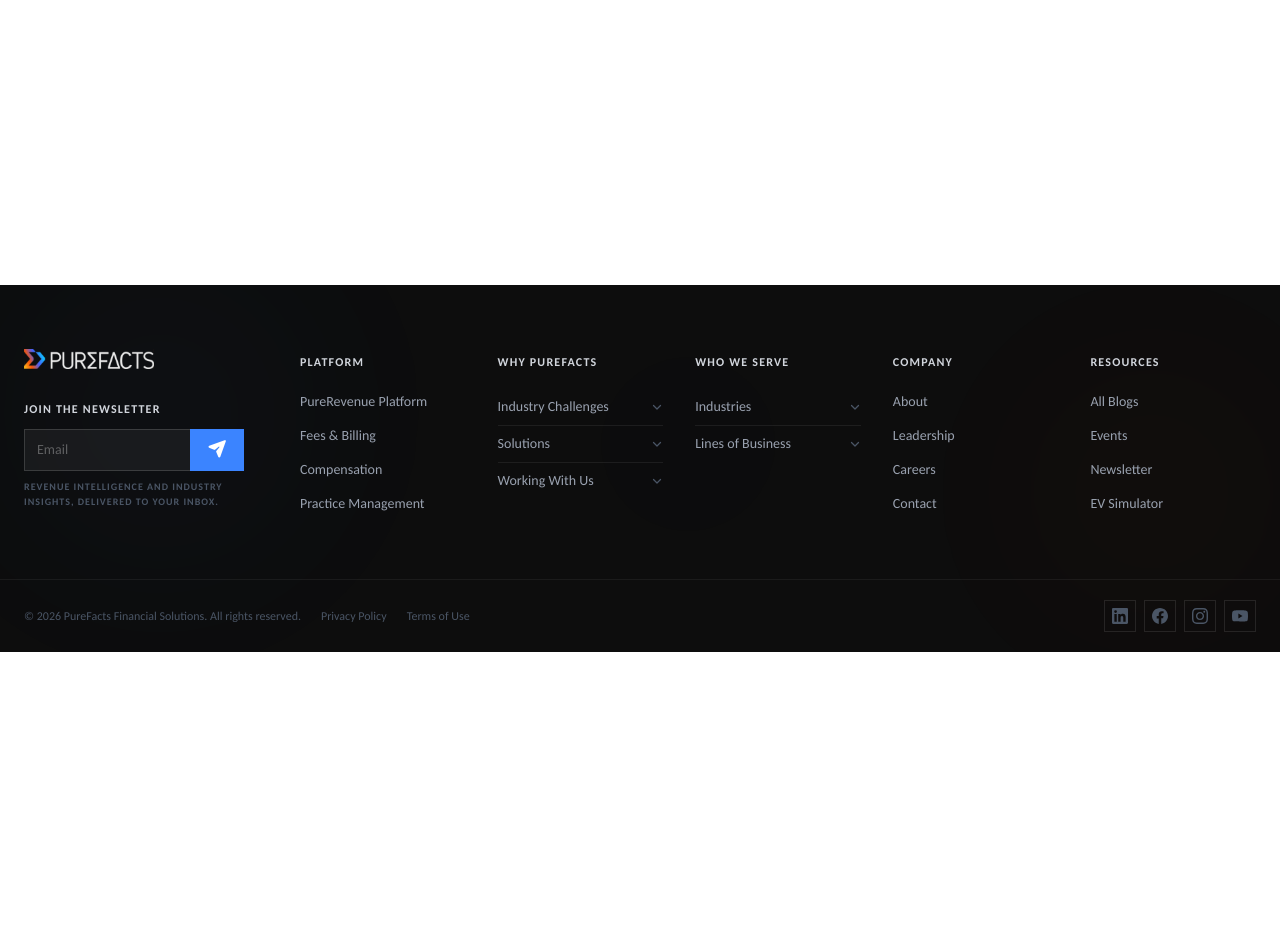
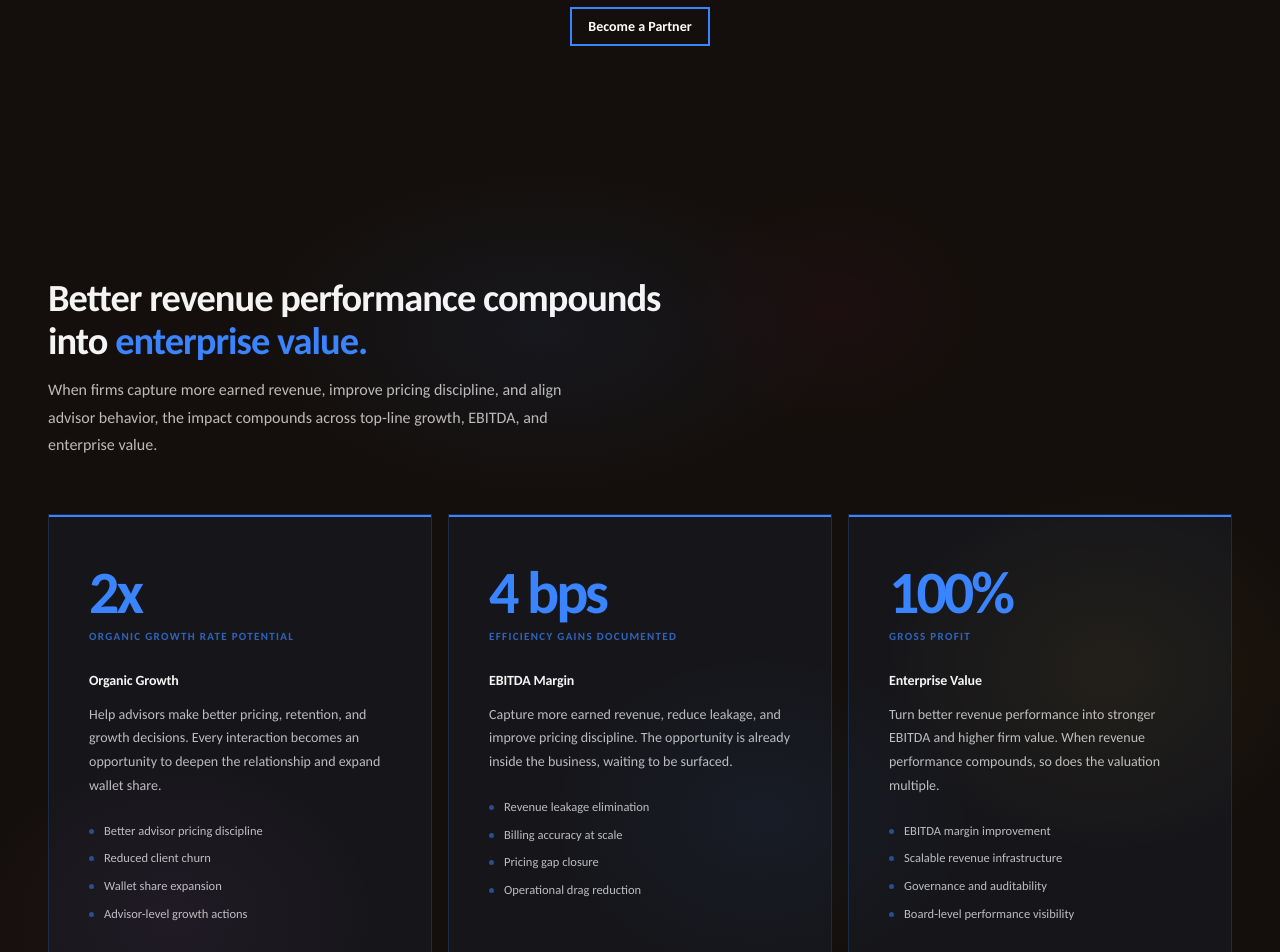
Before and after one commit to AngelloPaperplane/purefacts-stg, a Next.js app: page /about/partner in a window 1280 px wide. Before the commit this address had no page. Shown: the part 620-1572 px from the top of the page. Before the commit the page ends 1272 px from the top, so only its background shows below. Built offline with nearby package versions, Linux system fonts and the light colour scheme.

Commit message:
[fix] changes

```diff
--- /dev/null
+++ b/app/about/partner/ContentParnerClient.tsx
@@ -0,0 +1,131 @@
+
+'use client'
+
+
+import { useEffect, useRef, useState } from 'react'
+import Link from 'next/link'
+
+function useBreakpoint() {
+  const [w, setW] = useState(1280)
+  useEffect(() => {
+    const update = () => setW(window.innerWidth)
+    update()
+    window.addEventListener('resize', update)
+    return () => window.removeEventListener('resize', update)
+  }, [])
+  return { isMobile: w < 640, isTablet: w < 1024, w }
+}
+
+const C = {
+  bg:      '#140f0c',
+  surface: '#1a1410',
+  azure:   '#3b84ff',
+  mand:    '#fb5607',
+  honey:   '#ffb30c',
+  indigo:  '#4760FF',
+  text:    '#f4f4f4',
+  muted:   'rgba(244,244,244,0.75)',
+  subtle:  'rgba(244,244,244,0.45)',
+  border:  'rgba(255,255,255,0.07)',
+}
+
+const SUNSET = 'linear-gradient(135deg,#FACC22 0%,#FB5607 35%,#4760FF 70%,#0DCCFF 100%)'
+
+function Hero() {
+  const { isMobile, isTablet } = useBreakpoint()
+  const [mounted, setMounted] = useState(false)
+  useEffect(() => { setTimeout(() => setMounted(true), 80) }, [])
+  return (
+    <section style={{ position: 'relative', overflow: 'hidden', background: 'radial-gradient(ellipse 120% 80% at 50% 10%, #1a1e2e 0%, #140f0c 55%)', minHeight: isMobile ? 'auto' : '65vh', display: 'flex', alignItems: 'flex-start' }}>
+      <div style={{ position: 'absolute', bottom: 0, left: 0, right: 0, height: 180, background: `linear-gradient(to bottom, transparent, ${C.bg})`, pointerEvents: 'none', zIndex: 1 }} aria-hidden="true" />
+      <div style={{ maxWidth: 1280, margin: '0 auto', padding: isMobile ? '0 20px' : isTablet ? '0 32px' : '0 48px', width: '100%', textAlign: 'center', position: 'relative', zIndex: 2, paddingTop: isMobile ? 112 : 160, paddingBottom: isMobile ? 96 : 130 }}>
+        <div style={{ fontSize:14, fontWeight:700, letterSpacing:'0.18em', textTransform:'uppercase', color:C.azure, marginBottom:14 }}>Connected by design</div>
+        <h1 style={{ fontSize: 'clamp(2.25rem, 5vw, 4rem)', fontWeight: 700, lineHeight: 1.04, letterSpacing: '-0.028em', color: C.text, maxWidth: 820, margin: '0 auto 24px', opacity: mounted ? 1 : 0, transform: mounted ? 'translateY(0)' : 'translateY(20px)', transition: 'opacity 0.7s ease 0.08s, transform 0.7s ease 0.08s' }}>
+          Stronger together.<br />
+          <span style={{ background: SUNSET, WebkitBackgroundClip: 'text', WebkitTextFillColor: 'transparent', backgroundClip: 'text' }}>Built for impact.</span>
+        </h1>
+        <p style={{ fontSize: isMobile ? '1.125rem' : '1.5rem', color: C.text, lineHeight: 1.75, maxWidth: 600, margin: '0 auto 44px', opacity: mounted ? 1 : 0, transform: mounted ? 'translateY(0)' : 'translateY(20px)', transition: 'opacity 0.7s ease 0.16s, transform 0.7s ease 0.16s' }}>
+          The PureFacts Partner Program empowers organizations to create more value, accelerate growth, and deliver exceptional results-together.
+        </p>
+        <div style={{ opacity: mounted ? 1 : 0, transform: mounted ? 'translateY(0)' : 'translateY(20px)', transition: 'opacity 0.7s ease 0.24s, transform 0.7s ease 0.24s' }}>
+          <Link href="/contact" className="btn-primary">Become a Partner</Link>
+        </div>
+      </div>
+    </section>
+  )
+}
+
+function useInView(threshold = 0.08) {
+  const ref = useRef<HTMLElement>(null)
+  const [inView, setInView] = useState(false)
+  useEffect(() => {
+    const el = ref.current; if (!el) return
+    const obs = new IntersectionObserver(
+      ([e]) => { if (e.isIntersecting) setInView(true) }, { threshold }
+    )
+    obs.observe(el)
+    return () => obs.disconnect()
+  }, [threshold])
+  return { ref, inView }
+}
+
+function ChooseYourPath(){
+  const { isMobile, isTablet } = useBreakpoint()
+  const { ref, inView } = useInView()
+  const ITEMS = [
+    { label:'Organic Growth',  stat:'2x',    statSub:'organic growth rate potential', body:'Help advisors make better pricing, retention, and growth decisions. Every interaction becomes an opportunity to deepen the relationship and expand wallet share.',                  points:['Better advisor pricing discipline','Reduced client churn','Wallet share expansion','Advisor-level growth actions'] },
+    { label:'EBITDA Margin',   stat:'4 bps', statSub:'efficiency gains documented',   body:'Capture more earned revenue, reduce leakage, and improve pricing discipline. The opportunity is already inside the business, waiting to be surfaced.',                              points:['Revenue leakage elimination','Billing accuracy at scale','Pricing gap closure','Operational drag reduction'] },
+    { label:'Enterprise Value',stat:'100%', statSub:'Gross Profit',       body:'Turn better revenue performance into stronger EBITDA and higher firm value. When revenue performance compounds, so does the valuation multiple.',                                    points:['EBITDA margin improvement','Scalable revenue infrastructure','Governance and auditability','Board-level performance visibility'] },
+  ]
+  return (
+    <section ref={ref as React.RefObject<HTMLElement>} style={{ background:C.bg, padding:isMobile ? '64px 0' : '100px 0', position:'relative', overflow:'hidden' }}>
+      <div style={{ position:'absolute', top:'-5%', left:'15%', width:700, height:400, pointerEvents:'none', background:'radial-gradient(ellipse, rgba(59,132,255,0.07) 0%, transparent 60%)' }} aria-hidden="true" />
+      <div style={{ position:'absolute', top:'30%', right:'-8%', width:550, height:450, pointerEvents:'none', background:'radial-gradient(ellipse, rgba(255,179,12,0.06) 0%, transparent 58%)' }} aria-hidden="true" />
+      <div style={{ position:'absolute', bottom:'-5%', left:'-6%', width:500, height:400, pointerEvents:'none', background:'radial-gradient(ellipse, rgba(237,101,208,0.05) 0%, transparent 58%)' }} aria-hidden="true" />
+      <div style={{ position:'absolute', top:'50%', left:'40%', width:500, height:380, pointerEvents:'none', background:'radial-gradient(ellipse, rgba(59,132,255,0.05) 0%, transparent 60%)' }} aria-hidden="true" />
+      <div style={{ position:'absolute', top:'-2%', right:'20%', width:380, height:300, pointerEvents:'none', background:'radial-gradient(ellipse, rgba(255,0,110,0.04) 0%, transparent 58%)' }} aria-hidden="true" />
+
+      <div style={{ maxWidth:1280, margin:'0 auto', padding:isMobile ? '0 20px' : isTablet ? '0 32px' : '0 48px' }}>
+        <div style={{ marginBottom:isMobile ? 36 : 56, opacity:inView?1:0, transform:inView?'translateY(0)':'translateY(16px)', transition:'opacity 0.6s ease, transform 0.6s ease' }}>
+          <h2 style={{ fontSize:'clamp(1.8rem, 3vw, 2.6rem)', fontWeight:700, lineHeight:1.12, letterSpacing:'-0.025em', color:C.text, maxWidth:640, marginBottom:14 }}>
+            Better revenue performance compounds into{' '}
+            <span style={{ color:C.azure }}>enterprise value.</span>
+          </h2>
+          <p style={{ fontSize:'1rem', color:C.muted, lineHeight:1.7, maxWidth:560 }}>
+            When firms capture more earned revenue, improve pricing discipline, and align advisor behavior, the impact compounds across top-line growth, EBITDA, and enterprise value.
+          </p>
+        </div>
+
+        <div style={{ display:'grid', gridTemplateColumns:isMobile ? '1fr' : isTablet ? 'repeat(2, 1fr)' : 'repeat(3, 1fr)', gap:'16px' }}>
+          {ITEMS.map((item, i) => (
+            <div key={item.label} style={{ padding:isMobile ? '32px 24px' : '48px 40px', background:'rgba(59,132,255,0.06)', border:`1px solid rgba(59,132,255,0.18)`, position:'relative', overflow:'hidden', opacity:inView?1:0, transform:inView?'translateY(0)':'translateY(24px)', transition:`opacity 0.55s ease ${0.1+i*0.1}s, transform 0.55s ease ${0.1+i*0.1}s` }}>
+              <div style={{ position:'absolute', top:0, left:0, right:0, height:2, background:C.azure }} aria-hidden="true" />
+              <div style={{ fontSize:'clamp(2.5rem, 5vw, 3.75rem)', fontWeight:800, color:C.azure, letterSpacing:'-0.05em', lineHeight:1, marginBottom:6 }}>{item.stat}</div>
+              <div style={{ fontSize:11, color:'rgba(59,132,255,0.7)', fontWeight:600, textTransform:'uppercase', letterSpacing:'0.12em', marginBottom:24 }}>{item.statSub}</div>
+              <div style={{ fontSize:14, fontWeight:700, color:C.text, letterSpacing:'-0.01em', marginBottom:12 }}>{item.label}</div>
+              <p style={{ fontSize:'0.875rem', color:C.muted, lineHeight:1.7, marginBottom:24 }}>{item.body}</p>
+              <div style={{ display:'flex', flexDirection:'column', gap:9 }}>
+                {item.points.map((pt,j) => (
+                  <div key={j} style={{ display:'flex', alignItems:'center', gap:10 }}>
+                    <div style={{ width:5, height:5, borderRadius:'50%', background:'rgba(59,132,255,0.5)', flexShrink:0 }} aria-hidden="true" />
+                    <span style={{ fontSize:12.5, color:C.muted, lineHeight:1.5 }}>{pt}</span>
+                  </div>
+                ))}
+              </div>
+            </div>
+          ))}
+        </div>
+      </div>
+    </section>
+  )
+}
+
+export default function ContentParnerClient() {
+
+  return (
+    <div style={{ background:C.bg, fontFamily:"'Carlito','Segoe UI',sans-serif", position:'relative' }}>
+      <Hero />
+      <ChooseYourPath />
+    </div>
+  )
+}
--- /dev/null
+++ b/app/about/partner/page.tsx
@@ -0,0 +1,22 @@
+// app/about/partner/page.tsx
+
+
+import type { Metadata } from 'next'
+import BreadcrumbJsonLd from '@/components/ui/BreadcrumbJsonLd'
+import ContentParnerClient from './ContentParnerClient'
+
+export const metadata: Metadata = {
+  title: 'Partner | About PureFacts',
+  description:
+    "Join PureFacts and help shape the future of revenue management for the world's leading financial institutions.",
+}
+
+
+export default function PartnerPage() {
+  return (
+    <>
+      <BreadcrumbJsonLd pathname="/about/partner" />
+      <ContentParnerClient />
+    </>
+  )
+}
--- a/components/layout/Nav.tsx
+++ b/components/layout/Nav.tsx
@@ -99,6 +99,7 @@
       { label: 'Leadership', href: '/about/leadership', description: 'Meet the executives leading PureFacts forward.' },
       { label: 'Careers',    href: '/about/careers',    description: 'Join a team building the future of WealthTech.' },
       { label: 'Newsroom',   href: '/about/newsroom',   description: 'Press releases, coverage and company updates.' },
+      { label: 'Partner',    href: '/about/partner',    description: 'Partnerships designed for the way you work.' },
     ],
   },
   {
--- a/components/layout/Navdark.tsx
+++ b/components/layout/Navdark.tsx
@@ -103,6 +103,7 @@
       { label: 'Leadership', href: '/about/leadership', description: 'Meet the executives leading PureFacts forward.', icon: 'fa-solid fa-people-group' },
       { label: 'Careers', href: '/about/careers', description: 'Join a team building the future of growth.', icon: 'fa-solid fa-briefcase' },
       { label: 'Newsroom', href: '/about/newsroom', description: 'Press releases, coverage and company updates.', icon: 'fa-solid fa-newspaper' },
+      { label: 'Partner', href: '/about/partner', description: 'Partnerships designed for the way you work.', icon: 'fa-solid fa-users-viewfinder' },
     ],
   },
   {
```
Also changed, not shown: 1 other file (tests, documents, lock files or other folders).
